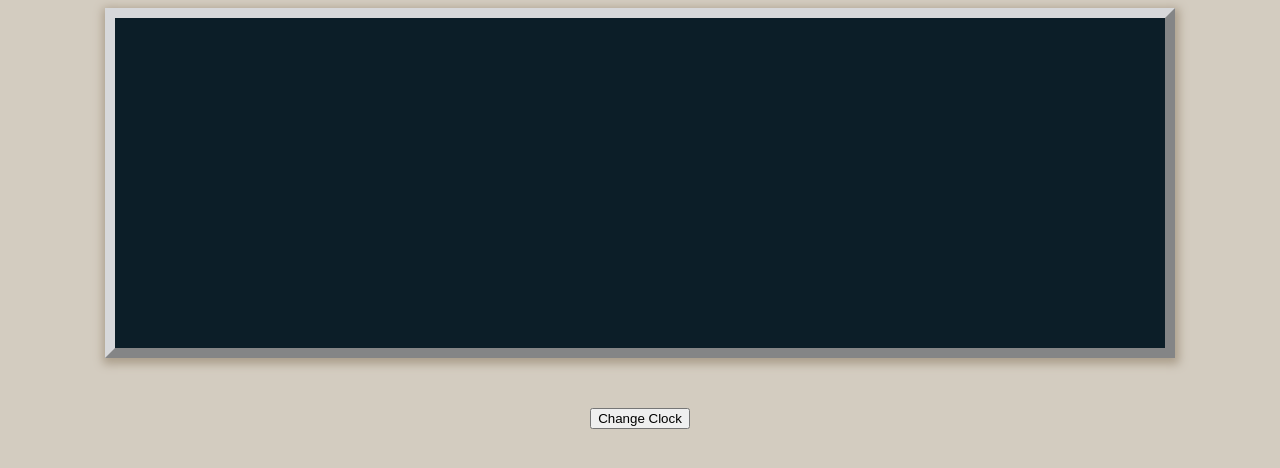
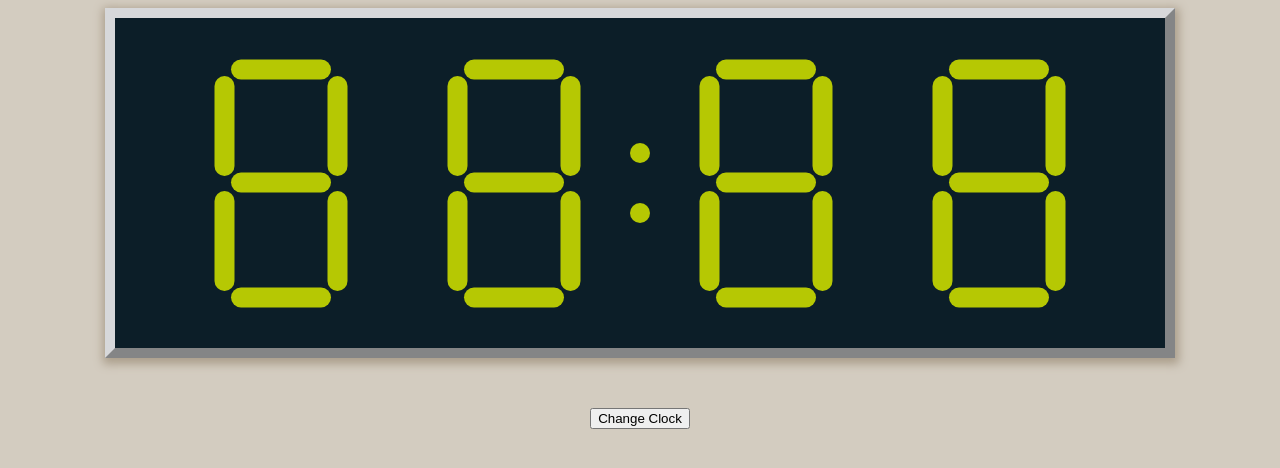
Before and after one commit to illkyo/clock-site, a plain HTML site: page index.html in a window 1280 px wide. Both pictures are taken after a click on the button "Change Clock". Drawn offline with Linux system fonts and the light colour scheme.

Commit message:
feat: make changing clock fully functional

```diff
--- a/index.js
+++ b/index.js
@@ -72,8 +72,53 @@ function makeAnalogClock() {
 makeAnalogClock();
 
 function makeDigitalClock() {
-  const hour = document.querySelector('.hour');
-  const minute = document.querySelector('.minute');
+
+  function createDesign() {
+    const digitsContainer = document.createElement('div')
+    digitsContainer.classList.add('digits');
+
+    let itemsList = ['hour', 'dots', 'minute'];
+
+    for (let i = 0; i < itemsList.length; i++) {
+      const itemContainer = document.createElement('div');
+      itemContainer.classList.add(itemsList[i]);
+
+      if (i === 1) {
+        for (let i = 0; i < 2; i++) {
+          const dot = document.createElement('div');
+          dot.classList.add('dot');
+
+          itemContainer.appendChild(dot);
+        }
+      } else {
+        const one = document.createElement('div');
+        one.classList.add('one');
+        const two = document.createElement('div');
+        two.classList.add('two');
+
+        let digits = [one, two];
+
+        for (let i = 0; i < digits.length; i++) {
+          const top = document.createElement('div');
+          top.classList.add('top');
+          const bottom = document.createElement('div');
+          bottom.classList.add('bottom');
+
+          digits[i].appendChild(top);
+          digits[i].appendChild(bottom);
+        }
+
+        itemContainer.appendChild(one);
+        itemContainer.appendChild(two);
+      }
+
+      digitsContainer.appendChild(itemContainer);
+    }
+
+    clockOuter.appendChild(digitsContainer);
+  }
+
+  createDesign();
 
   function makeDigits(timeUnit) {
     for (let i = 0; i < timeUnit.children.length; i++) {
@@ -97,6 +142,10 @@ function makeDigitalClock() {
       }
     }
   }
+
+  const hour = document.querySelector('.hour');
+  const minute = document.querySelector('.minute');
+
   makeDigits(hour);
   makeDigits(minute);
 }
--- a/styles.css
+++ b/styles.css
@@ -109,7 +109,7 @@ body {
   position: absolute;
   width: 100px;
   height: 20px;
-  background-color: blue;
+  background-color: rgb(182, 200, 3);
   border-radius: 20px;
 }
 
@@ -122,7 +122,7 @@ body {
 .dot {
   height: 20px;
   width: 20px;
-  background: rgba(182, 200, 3, 1);
+  background-color: rgb(182, 200, 3);
   border-radius: 50%;
 }
 
```
Also changed, not shown: index.html (+0 -26 lines).
